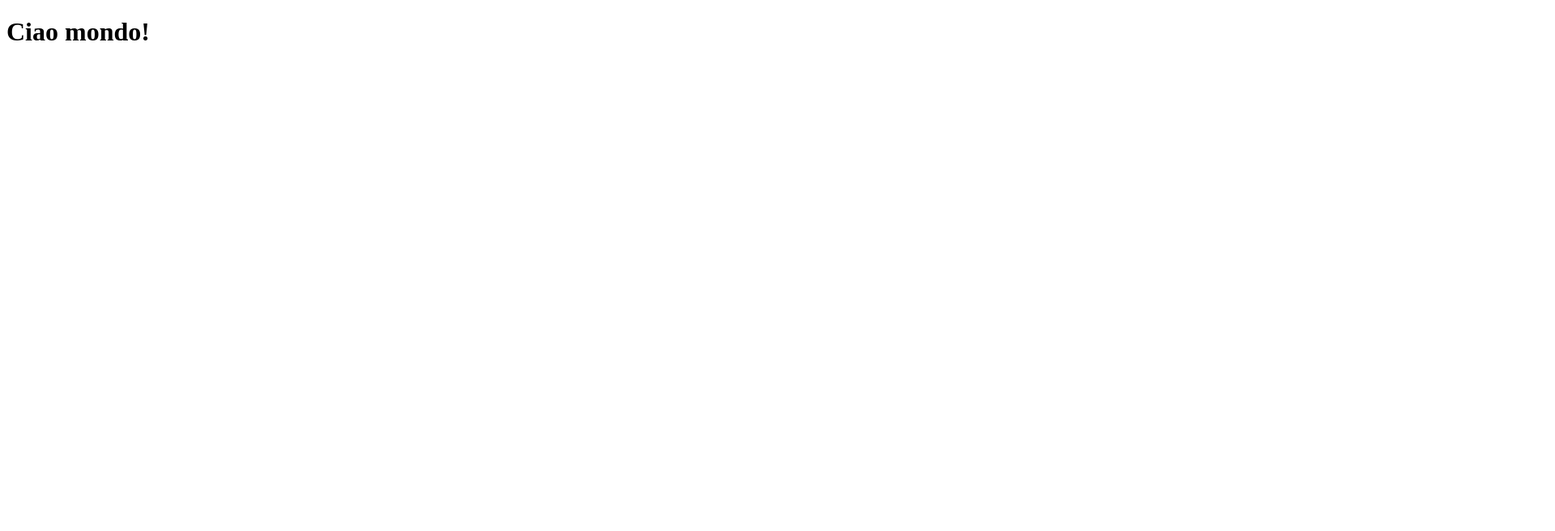
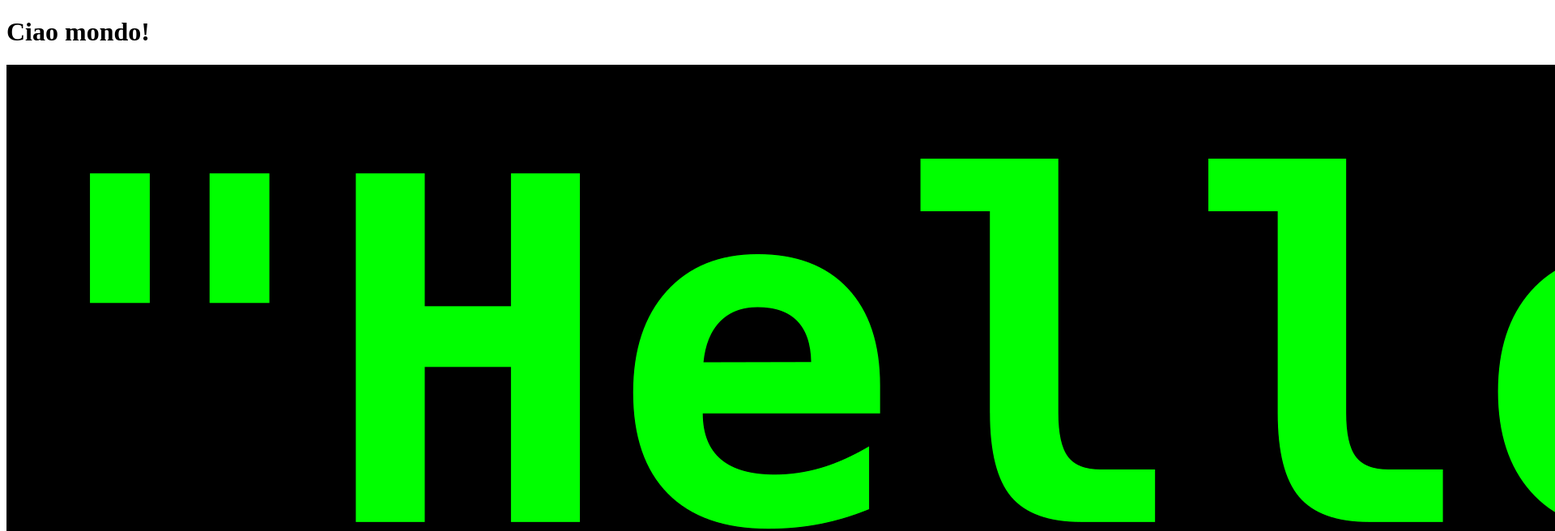
Before and after one commit to CrisL1990/vue-hello, a plain HTML site: page index.html in a window 1280 px wide. Shown: the top 656 px of the page at 81% size, 1920 px wide, since content can reach past the window. Drawn offline with nearby package versions, Linux system fonts and the light colour scheme.

Commit message:
Inserito immagine

```diff
--- a/index.html
+++ b/index.html
@@ -11,6 +11,9 @@
     <div id="root">
 
         <h1>{{titolo}}</h1>
+        <div>
+            <img v-bind:src="immagine" alt="">
+        </div>
 
     </div>
 
--- a/main.js
+++ b/main.js
@@ -3,9 +3,8 @@ const root = new Vue(
         el: "#root",
 
         data: {
-
-            titolo: "Ciao mondo!"
-
+            titolo: "Ciao mondo!",
+            immagine: "Hello-world.png"
         },
     }
 );
```
Also changed, not shown: Hello-world.png (added).
